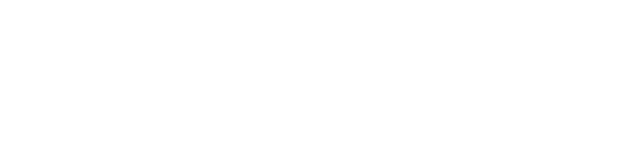
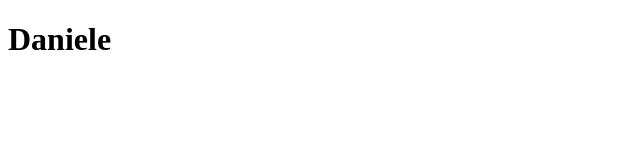
Before and after one commit to mariblan/git-flow-groups, a plain HTML site: page index.html in a window 1280 px wide. Shown: the whole page, without its empty margins (0-640 px from the left). Drawn offline with Linux system fonts and the light colour scheme.

Commit message:
Added Daniele h1

```diff
--- a/index.html
+++ b/index.html
@@ -5,5 +5,7 @@
     <meta name="viewport" content="width=device-width, initial-scale=1.0" />
     <title>Git group practice</title>
   </head>
-  <body></body>
+  <body>
+    <h1>Daniele</h1>
+  </body>
 </html>
```
